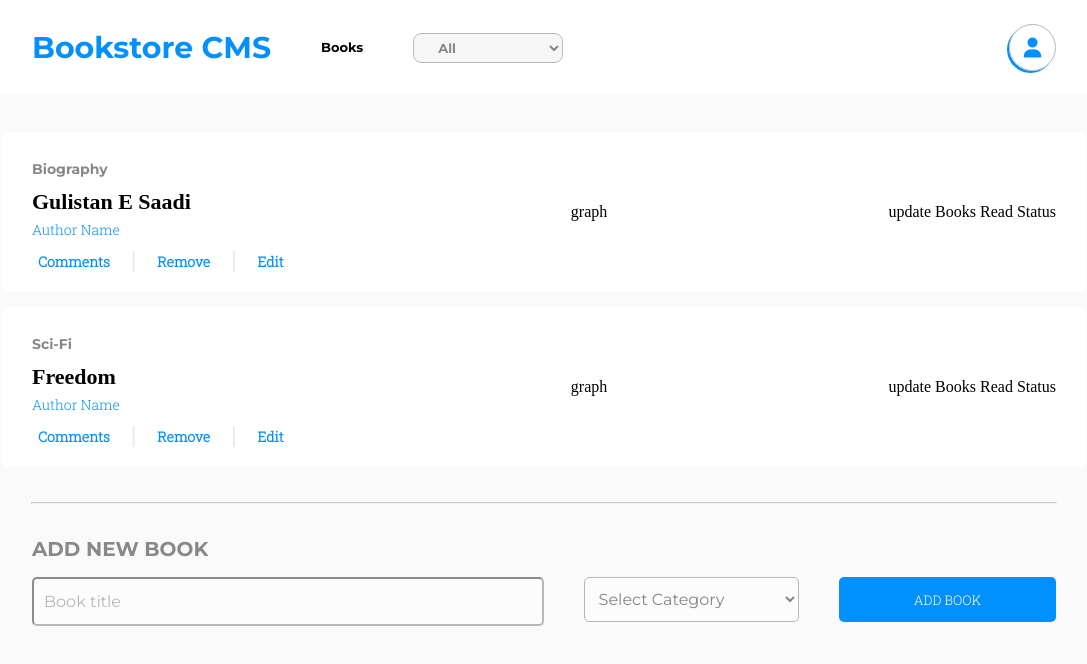
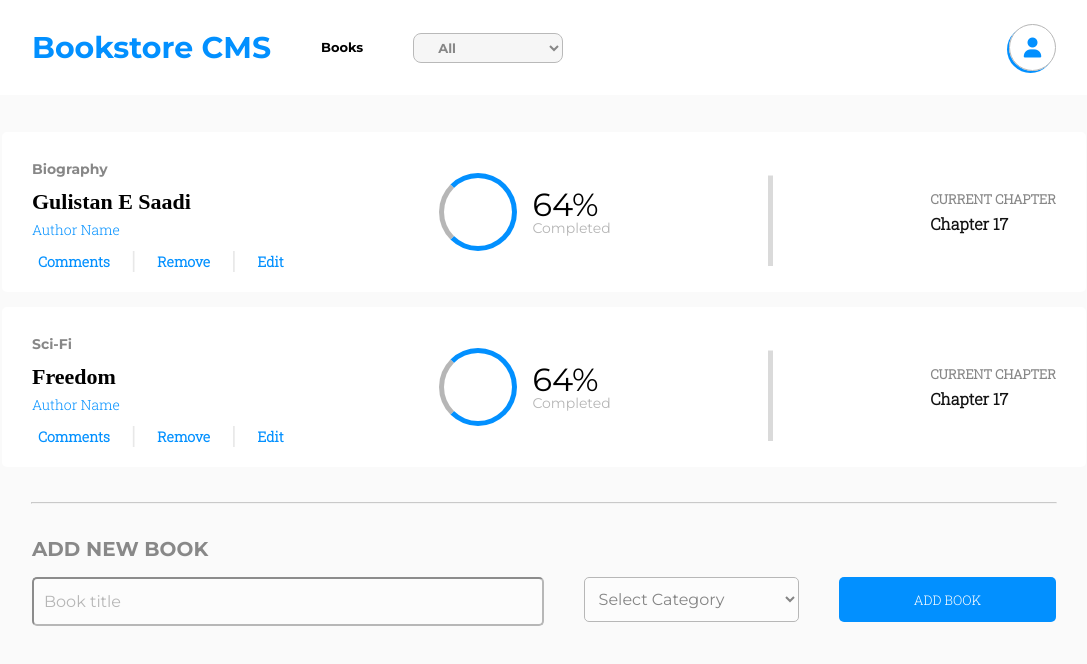
Before and after one commit to MFahadUmer/bookstore, a React (Create React App) app: page / in a window 1280 px wide. Shown: the top 664 px of the page, without its empty margins (96-1183 px from the left). Built offline with nearby package versions, Linux system fonts and the light colour scheme.

Commit message:
Adds Style to Book component

```diff
--- a/src/components/Book.js
+++ b/src/components/Book.js
@@ -23,10 +23,22 @@ const Book = ({ book, removeBook }) => (
         </div>
       </div>
       <div className="bookReadGraph">
-        graph
+        <div className="oval-2" />
+        <div className="graphTextContainer">
+          <p className="graphText">
+            64%
+          </p>
+          <p className="graphTextCompleted">
+            Completed
+          </p>
+        </div>
+      </div>
+      <div className="bookGraphSeparator">
+        |
       </div>
       <div className="bookReadUpdate">
-        update Books Read Status
+        <p className="currentChapter">CURRENT CHAPTER</p>
+        <p className="chapterName">Chapter 17</p>
       </div>
     </div>
   </div>
--- a/src/styles/book.css
+++ b/src/styles/book.css
@@ -59,3 +59,58 @@
   font-size: 24px;
   font-weight: bold;
 }
+
+.bookReadGraph {
+  display: flex;
+  align-items: center;
+}
+
+.graphTextContainer {
+  margin-left: 15px;
+}
+
+.graphTextCompleted {
+  font-family: Montserrat;
+  font-size: 14px;
+  color: #b6b6b6;
+}
+
+.currentChapter {
+  font-family: "Roboto Slab";
+  font-size: 13px;
+  color: #121212;
+  opacity: 50%;
+  font-weight: bold;
+}
+
+.chapterName {
+  font-family: "Roboto Slab";
+  font-size: 16px;
+  color: #121212;
+  font-weight: bold;
+  margin-top: 10px;
+}
+
+.bookGraphSeparator {
+  font-size: 100px;
+  color: #b6b6b6;
+  opacity: 50%;
+}
+
+.graphText {
+  font-family: Montserrat;
+  font-size: 32px;
+  font-weight: 500;
+}
+
+.oval-2 {
+  width: 68px;
+  height: 68px;
+  border-style: solid;
+  border-width: 5px;
+  border-radius: 50%;
+  border-bottom-color: #0290ff;
+  border-top-color: #0290ff;
+  border-right-color: #0290ff;
+  border-left-color: #b6b6b6;
+}
```
Also changed, not shown: 1 other file (tests, documents, lock files or other folders).
